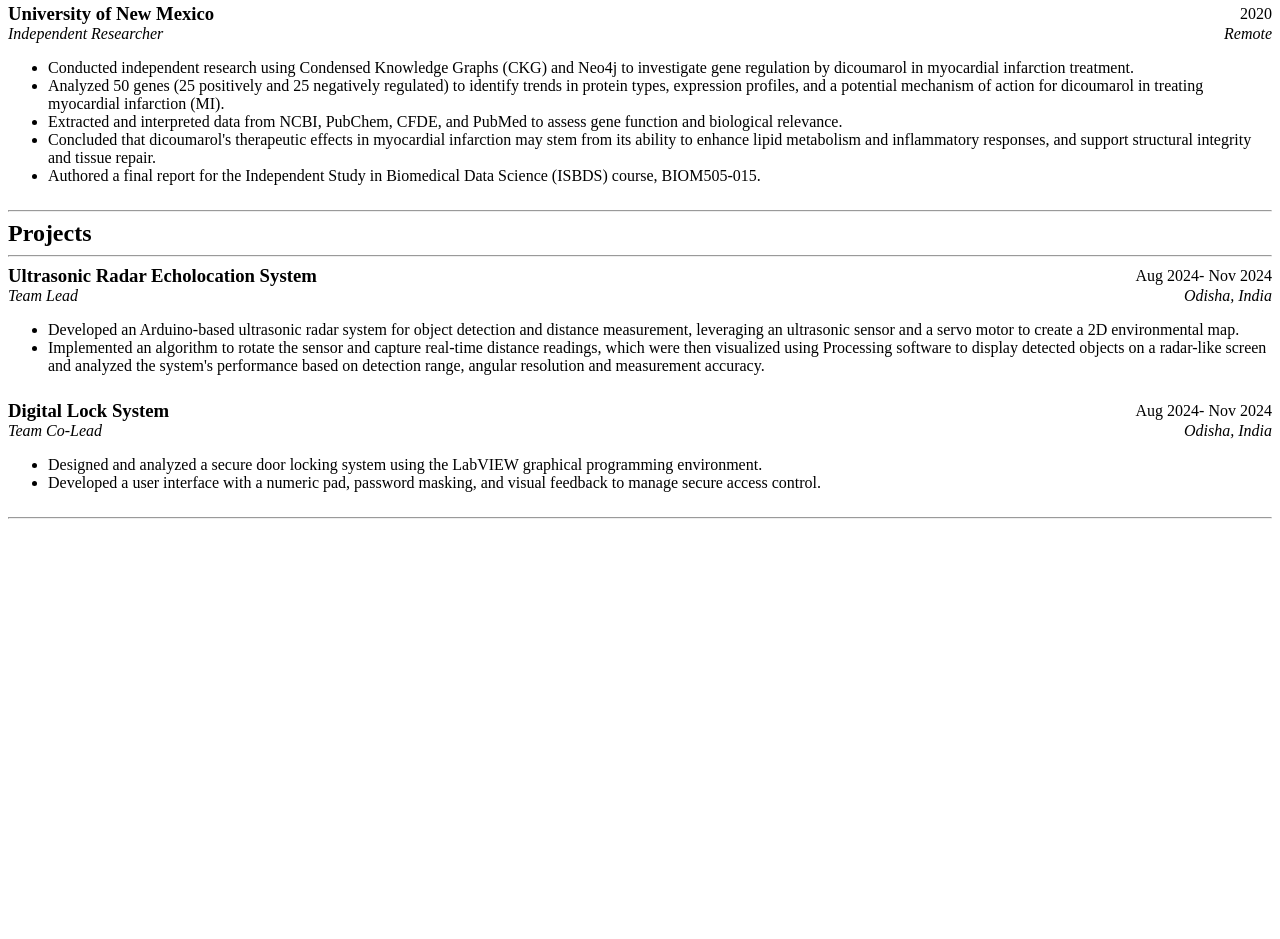
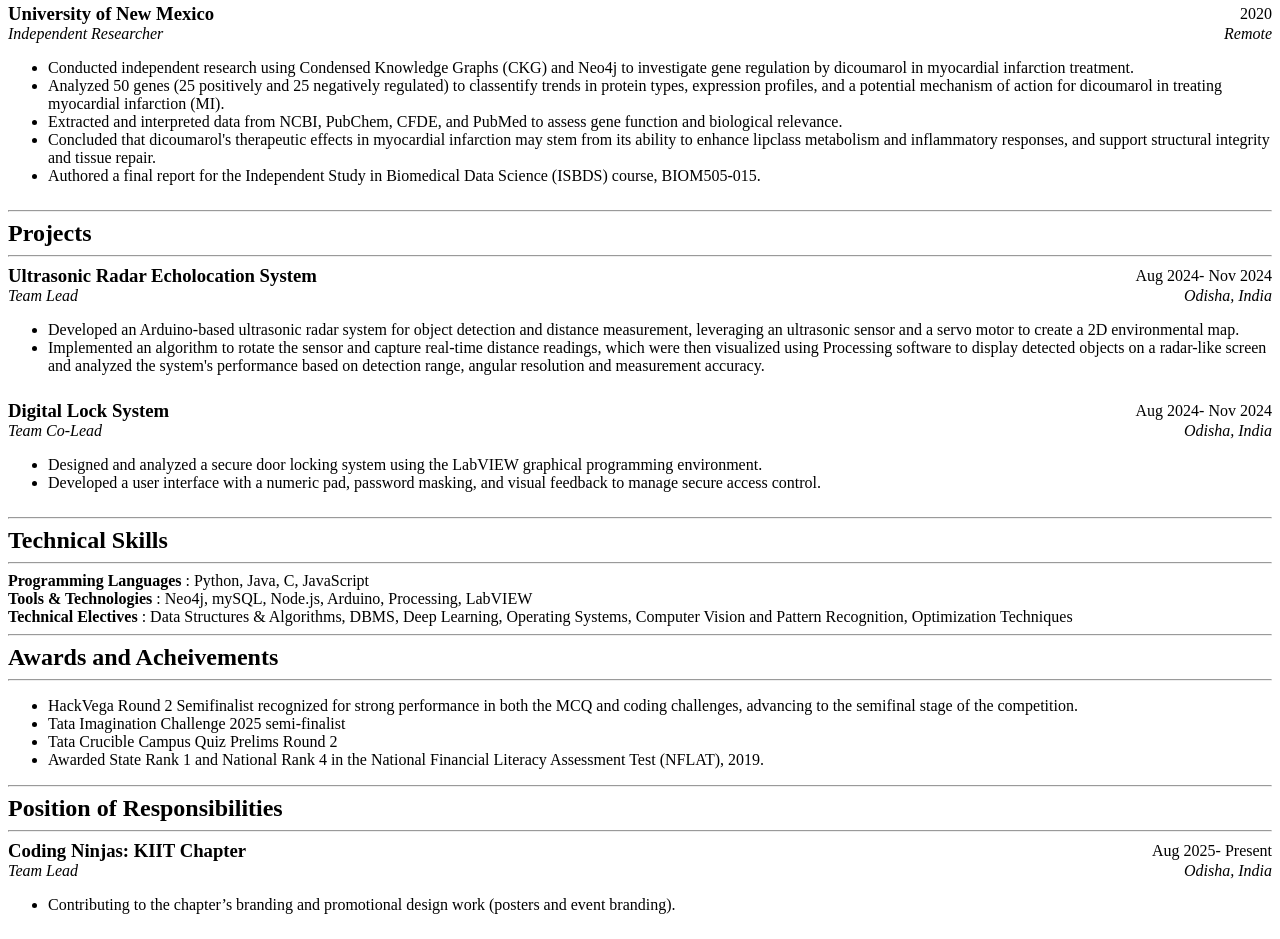
Before and after one commit to p7xtxxk/Application-Development-Lab---CS33002, a plain HTML site: page Trial Section/index.html in a window 1280 px wide. Shown: the part 378-1317 px from the top of the page. Before the commit the page ends 905 px from the top, so only its background shows below. Drawn offline with Linux system fonts and the light colour scheme.

Commit message:
Resume Final Draft submission

```diff
--- a/Trial Section/index.html
+++ b/Trial Section/index.html
@@ -2,27 +2,30 @@
 <html lang="en">
   <head>
     <meta charset="UTF-8" />
-    <meta name="viewport" content="width=device-width, initial-scale=1.0" />
+    <meta
+      name="viewport"
+      content="wclassth=device-wclassth, initial-scale=1.0"
+    />
     <title>Lab - 1 - Resume using HTML and CSS</title>
     <link rel="stylesheet" href="./style.css" />
   </head>
   <body>
     <header>
-      <h1 id="name">PRATEEK PRIYANSHU</h1>
-      <p id="details">
-        <span id="mail"
+      <h1 class="name">PRATEEK PRIYANSHU</h1>
+      <p class="details">
+        <span class="mail"
           ><a href="mailto:work.prateekpriyanshu@gmail.com"
             >work.prateekpriyanshu@gmail.com</a
           ></span
         >
         <br />
-        <span id="contact">(+91)7609043425 </span> <br />
-        <span id="github"
+        <span class="contact">(+91)7609043425 </span> <br />
+        <span class="github"
           ><a href="https://github.com/p7xtxxk"
             >https://github.com/p7xtxxk</a
           ></span
         ><br />
-        <span id="linkedin"
+        <span class="linkedin"
           ><a href="https://www.linkedin.com/in/prateek-priyanshu-vc0706hjk/"
             >https://www.linkedin.com/in/prateek-priyanshu-vc0706hjk/</a
           ></span
@@ -32,7 +35,7 @@
     </header>
     <hr />
 
-    <section id="education">
+    <section class="education">
       <h2>Education</h2>
       <hr />
 
@@ -67,7 +70,7 @@
       <hr />
     </section>
 
-    <section id="experience">
+    <section class="experience">
       <h2>Technical Experience</h2>
       <hr />
       <div class="exp-item">
@@ -89,7 +92,7 @@
           </li>
           <li>
             Analyzed 50 genes (25 positively and 25 negatively regulated) to
-            identify trends in protein types, expression profiles, and a
+            classentify trends in protein types, expression profiles, and a
             potential mechanism of action for dicoumarol in treating myocardial
             infarction (MI).
           </li>
@@ -99,9 +102,9 @@
           </li>
           <li>
             Concluded that dicoumarol's therapeutic effects in myocardial
-            infarction may stem from its ability to enhance lipid metabolism and
-            inflammatory responses, and support structural integrity and tissue
-            repair.
+            infarction may stem from its ability to enhance lipclass metabolism
+            and inflammatory responses, and support structural integrity and
+            tissue repair.
           </li>
           <li>
             Authored a final report for the Independent Study in Biomedical Data
@@ -112,7 +115,7 @@
       <hr />
     </section>
 
-    <section id="projects">
+    <section class="projects">
       <h2>Projects</h2>
       <hr />
       <div class="pro-item">
@@ -167,5 +170,61 @@
 
       <hr />
     </section>
+
+    <section class="skills">
+      <h2>Technical Skills</h2>
+      <hr />
+
+      <span class="skill">Programming Languages</span> : Python, Java, C,
+      JavaScript <br />
+      <span class="skill">Tools & Technologies </span> : Neo4j, mySQL, Node.js,
+      Arduino, Processing, LabVIEW <br />
+      <span class="skill">Technical Electives </span> : Data Structures &
+      Algorithms, DBMS, Deep Learning, Operating Systems, Computer Vision and
+      Pattern Recognition, Optimization Techniques
+      <hr />
+    </section>
+
+    <section class="awards">
+      <h2>Awards and Acheivements</h2>
+      <hr />
+      <ul>
+        <li>
+          HackVega Round 2 Semifinalist recognized for strong performance in
+          both the MCQ and coding challenges, advancing to the semifinal stage
+          of the competition.
+        </li>
+        <li>Tata Imagination Challenge 2025 semi-finalist</li>
+        <li>Tata Crucible Campus Quiz Prelims Round 2</li>
+        <li>
+          Awarded State Rank 1 and National Rank 4 in the National Financial
+          Literacy Assessment Test (NFLAT), 2019.
+        </li>
+      </ul>
+      <hr />
+    </section>
+
+    <section class="por">
+      <h2>Position of Responsibilities</h2>
+      <hr />
+      <div class="pro-item">
+        <div class="pro-header">
+          <h3 class="pro-company">Coding Ninjas: KIIT Chapter</h3>
+          <span class="pro-date">Aug 2025- Present</span>
+        </div>
+
+        <div class="pro-position">
+          <span class="pro-title">Team Lead </span>
+          <span class="pro-location">Odisha, India </span>
+        </div>
+
+        <ul class="pro-details">
+          <li>
+            Contributing to the chapter’s branding and promotional design work
+            (posters and event branding).
+          </li>
+        </ul>
+      </div>
+    </section>
   </body>
 </html>
--- a/Trial Section/style.css
+++ b/Trial Section/style.css
@@ -1,10 +1,14 @@
 /* name section */
 header {
-    text-align: center;
-    margin-bottom: 0;
+  text-align: center;
+  margin-bottom: 0;
 }
-#details, h1, h2, h3, p {
-    margin: 0;
+#details,
+h1,
+h2,
+h3,
+p {
+  margin: 0;
 }
 /* education section */
 .edu-header {
@@ -51,3 +55,8 @@ header {
   justify-content: space-between;
   font-style: italic;
 }
+
+/* skill section */
+.skill {
+    font-weight: bolder;
+}
```
